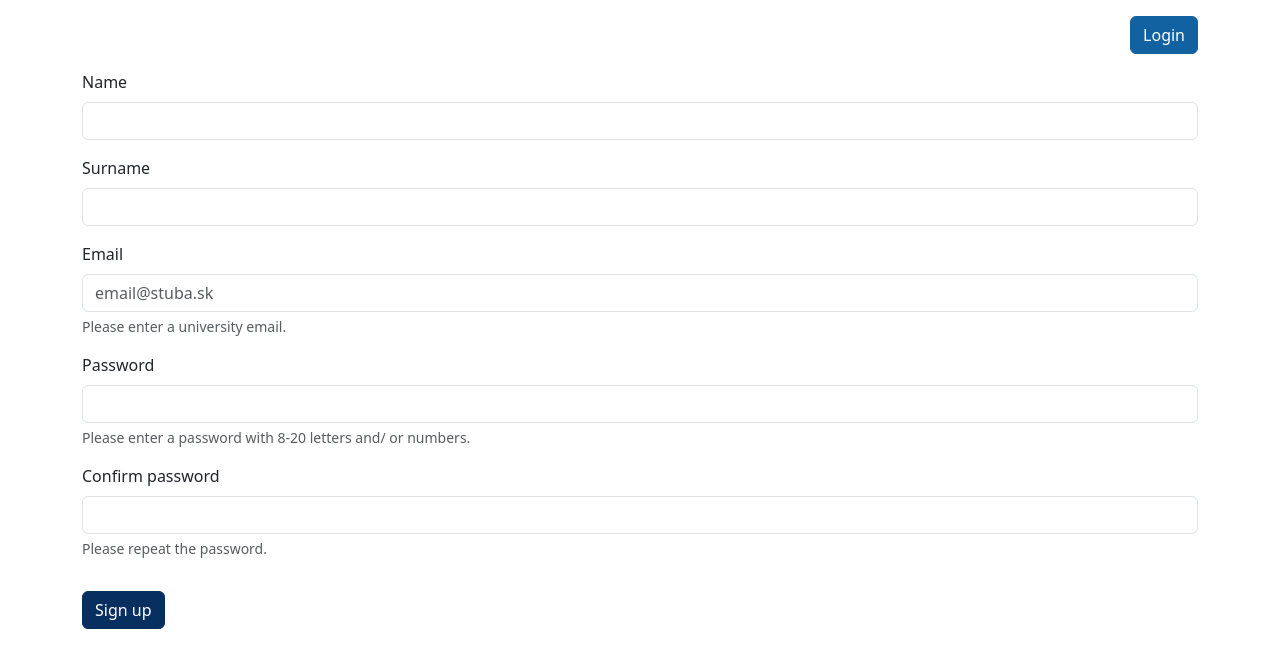
After one commit to NPalenikova/webte2-skuska, a PHP site: page /signup.html in a window 1280 px wide. The commit adds this page. Shown: the top 668 px of the page. Run offline with PHP 8.4, Linux system fonts and the light colour scheme.

Commit message:
basic signup

```diff
--- a/index.html
+++ b/index.html
@@ -11,7 +11,7 @@
 <body>
     <div class="container my-5">
 		<a class="btn btn-primary" href="login.php" role="button" style="background-color: #1261A0; border-color:#1261A0;">Login</a>
-        <a class="btn btn-primary" href="signup.php" role="button" style="background-color: #072F5F; border-color:#072F5F;">Sign up</a>
+        <a class="btn btn-primary" href="signup.html" role="button" style="background-color: #072F5F; border-color:#072F5F;">Sign up</a>
 	</div>
 </body>
 </html>
--- /dev/null
+++ b/signup.html
@@ -0,0 +1,67 @@
+<!DOCTYPE html>
+<html lang="en">
+<head>
+    <meta charset="UTF-8">
+    <meta http-equiv="X-UA-Compatible" content="IE=edge">
+    <meta name="viewport" content="width=device-width, initial-scale=1.0">
+    <title>Sign Up</title>
+    <link href="https://cdn.jsdelivr.net/npm/bootstrap@5.3.0-alpha1/dist/css/bootstrap.min.css" rel="stylesheet" integrity="sha384-GLhlTQ8iRABdZLl6O3oVMWSktQOp6b7In1Zl3/Jr59b6EGGoI1aFkw7cmDA6j6gD" crossorigin="anonymous">
+    <script src="https://cdn.jsdelivr.net/npm/bootstrap@5.3.0-alpha1/dist/js/bootstrap.bundle.min.js" integrity="sha384-w76AqPfDkMBDXo30jS1Sgez6pr3x5MlQ1ZAGC+nuZB+EYdgRZgiwxhTBTkF7CXvN" crossorigin="anonymous"></script>
+    <script src="signup.js"></script>
+</head>
+<body>
+    <div class="d-flex justify-content-end container my-3 ">
+		<a class="btn btn-primary" href="login.php" role="button" style="background-color: #1261A0; border-color:#1261A0;">Login</a>
+    </div>
+
+    <form class="container my-3" name="signupForm" onsubmit="return validateForm()" method="post" action="signup.php" novalidate>
+        <div class="my-3">
+            <label for="name" class="form-label">Name</label>
+            <input type="text" class="form-control" id="name" name="name">
+        </div>
+
+        <div class="my-3">
+            <label for="surname" class="form-label">Surname</label>
+            <input type="text" class="form-control" id="surname" name="surname">
+        </div>
+
+        <div class="my-3">
+            <label for="email" class="form-label">Email</label>
+            <input type="email" class="form-control" id="email" name="email" placeholder="email@stuba.sk" aria-describedby="emailHelpBlock">
+            <div id="emailHelpBlock" class="form-text">
+                Please enter a university email.
+            </div>
+        </div>
+
+        <input type="hidden" id="userType" name="userType">
+
+        <div class="my-3">
+            <label for="password" class="form-label">Password</label>
+            <input type="password" id="password" name="password" class="form-control" aria-describedby="passwordHelpBlock">
+            <div id="passwordHelpBlock" class="form-text">
+                Please enter a password with 8-20 letters and/ or numbers.
+            </div>
+        </div>
+
+        <div class="my-3">
+            <label for="repeatPassword" class="form-label">Confirm password</label>
+            <input type="password" id="repeatPassword" name="repeatPassword" class="form-control" aria-describedby="repeatPasswordHelpBlock">
+            <div id="repeatPasswordHelpBlock" class="form-text">
+                Please repeat the password.
+            </div>
+        </div>
+
+        <button class="btn btn-primary my-3" type="submit" style="background-color: #072F5F; border-color:#072F5F;">Sign up</button>
+    </form>
+
+    <div class="position-fixed bottom-0 end-0 p-3" style="z-index: 11">
+        <div id="myToast" class="toast bg-danger text-white" role="alert" aria-live="assertive" aria-atomic="true">
+          <div class="toast-header">
+            <strong class="me-auto"></strong>
+            <button type="button" class="btn-close" data-bs-dismiss="toast" aria-label="Close"></button>
+          </div>
+          <div class="toast-body"></div>
+        </div>
+    </div>
+</body>
+</html>
--- /dev/null
+++ b/signup.js
@@ -0,0 +1,61 @@
+function validateForm() {
+  var name = document.forms["signupForm"]["name"].value;
+  var surname = document.forms["signupForm"]["surname"].value;
+  var email = document.forms["signupForm"]["email"].value;
+  var password = document.forms["signupForm"]["password"].value;
+  var repeatPassword = document.forms["signupForm"]["repeatPassword"].value;
+
+
+  const myToast = document.getElementById('myToast');
+  const toastBody = myToast.querySelector('.toast-body');
+
+  const passwordPattern = /^[a-zA-Z0-9]{8,20}$/;
+
+  if (name == "" || surname == "" || email == "" || password == "" || repeatPassword == "") {
+    const message = 'Please fill out all information.';
+    toastBody.textContent = message;
+    const bsToast = new bootstrap.Toast(myToast);
+    bsToast.show();
+    setTimeout(() => {
+      bsToast.hide();
+    }, 5000);
+    return false;
+  }
+  else if(!(email.endsWith("stuba.sk"))){
+    const message = 'Please use university email.';
+    toastBody.textContent = message;
+    const bsToast = new bootstrap.Toast(myToast);
+    bsToast.show();
+    setTimeout(() => {
+      bsToast.hide();
+    }, 5000);
+    return false;
+  }
+  else if(!passwordPattern.test(password)){
+    const message = 'Please enter a valid password.';
+    toastBody.textContent = message;
+    const bsToast = new bootstrap.Toast(myToast);
+    bsToast.show();
+    setTimeout(() => {
+      bsToast.hide();
+    }, 5000);
+    return false;
+  }
+  else if (password !== repeatPassword){
+    const message = "Passwords don't match.";
+    toastBody.textContent = message;
+    const bsToast = new bootstrap.Toast(myToast);
+    bsToast.show();
+    setTimeout(() => {
+      bsToast.hide();
+    }, 5000);
+    return false;
+  }
+  else{
+    if (email.toLowerCase().startsWith("x")) {
+      document.getElementById("userType").value = "student";
+    } else {
+      document.getElementById("userType").value = "teacher";
+    }
+  }
+}
```
Also changed, not shown: signup.php (+11 -2 lines).
